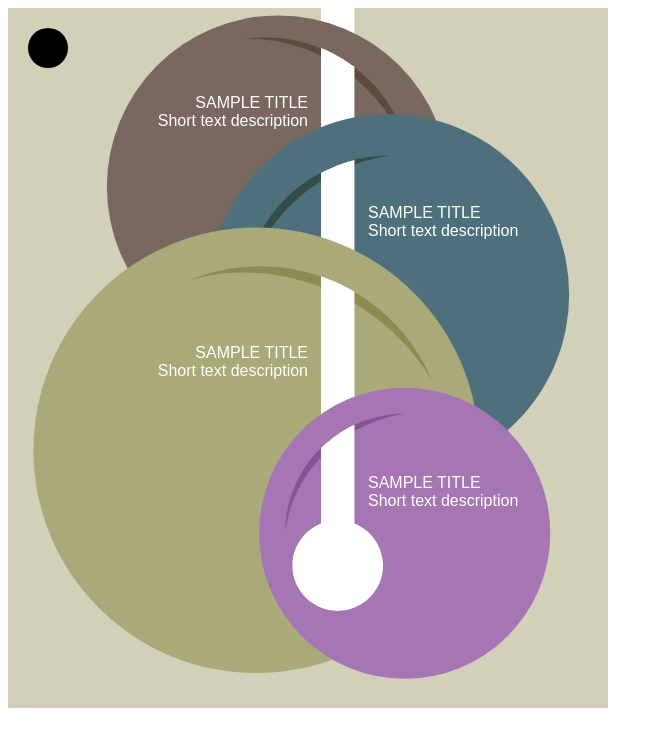
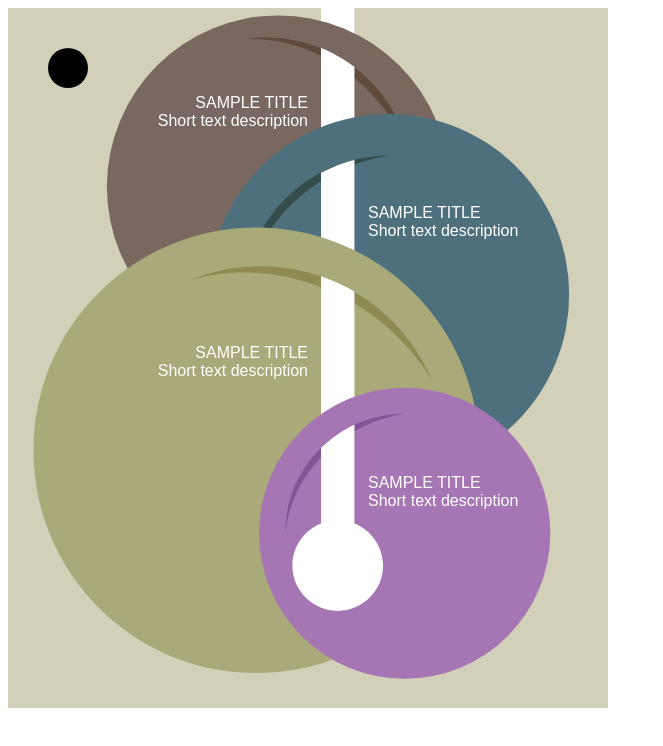
Before and after one commit to WebDevTuts/using_symbols_in_svg, a plain HTML site: page index.html in a window 1280 px wide. Shown: the whole page, without its empty margins (0-663 px from the left). Drawn offline with Linux system fonts and the light colour scheme.

Commit message:
Create a symbol

```diff
--- a/index.html
+++ b/index.html
@@ -37,7 +37,11 @@
 			<text class="left" x="180" y="240">SAMPLE TITLE</text>
 			<text class="left" x="180" y="249">Short text description</text>
 
-			<circle cx="20" cy="20" r="10" />
+			<symbol id="myArt">
+				<circle cx="20" cy="20" r="10" />
+			</symbol>
+
+			<use xlink:href="#myArt" x="10" y="10" />
 
 		</svg>
 
```
